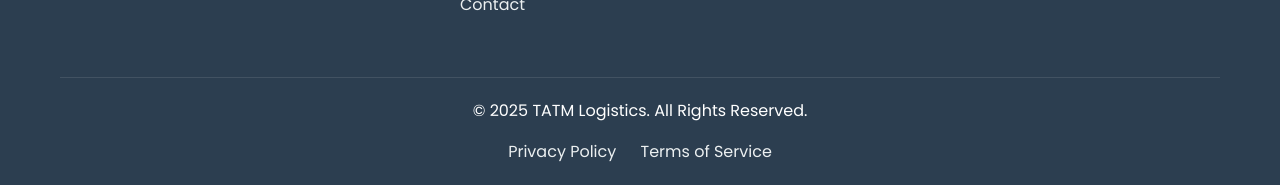
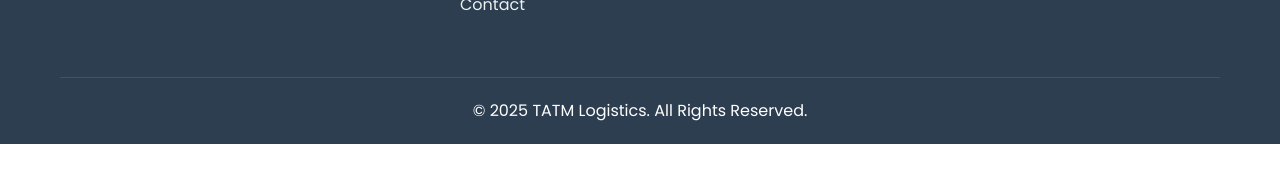
Before and after one commit to Ofentsse/tatm-logistics-, a plain HTML site: page index.html in a window 1280 px wide. Shown: the part 3070-3255 px from the top of the page. After the commit the page ends 3214 px from the top, so only its background shows below. Drawn offline with Linux system fonts and the light colour scheme.

Commit message:
Policy Removed

```diff
--- a/index.html
+++ b/index.html
@@ -204,10 +204,6 @@
             </div>
             <div class="footer-bottom">
                 <p>&copy; <span id="year"></span> TATM Logistics. All Rights Reserved.</p>
-                <div class="legal-links">
-                    <a href="#">Privacy Policy</a>
-                    <a href="#">Terms of Service</a>
-                </div>
             </div>
         </div>
     </footer>
```
